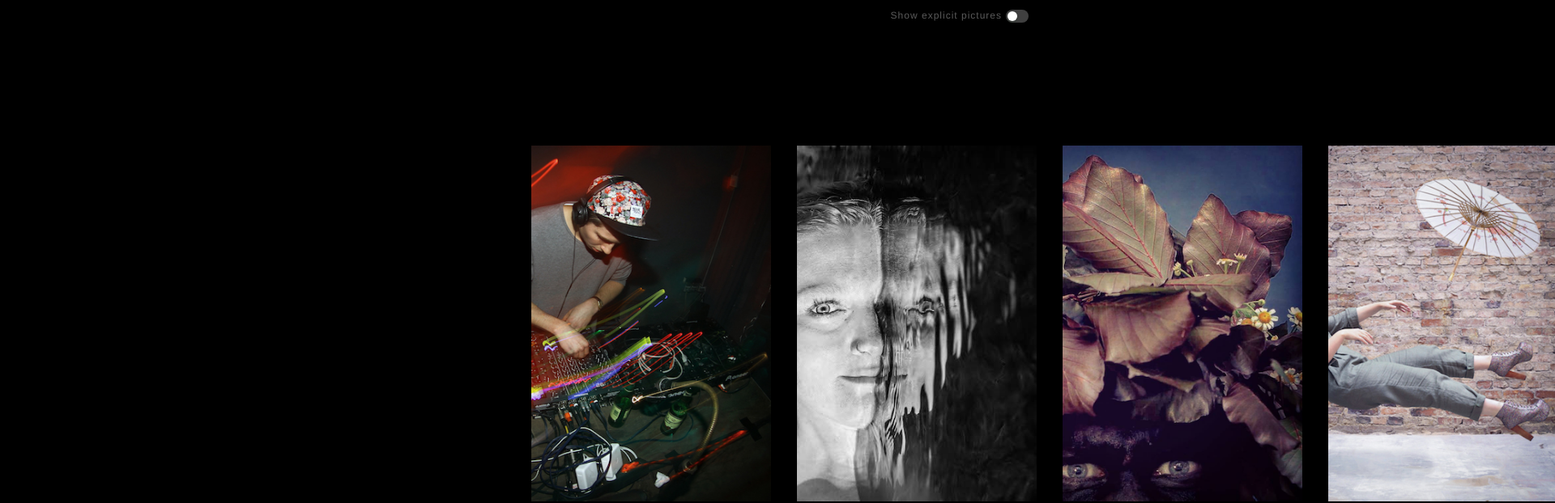
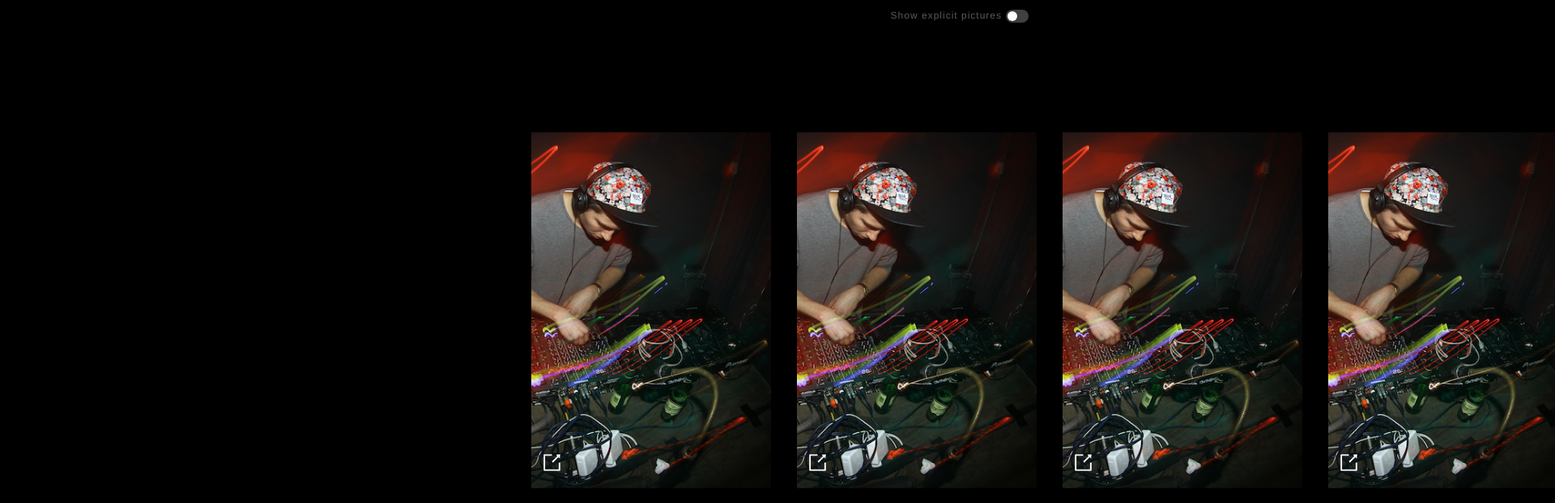
Before and after one commit to vanStaen/lekreuzbergois.com, a React app: page / in a window 1280 px wide. Shown: the top 622 px of the page at 81% size, 1920 px wide, since content can reach past the window. Built offline with nearby package versions, Linux system fonts and the light colour scheme.

Commit message:
picture store WIP

```diff
--- a/src/pages/Main.jsx
+++ b/src/pages/Main.jsx
@@ -1,8 +1,10 @@
 import React, { useEffect, useRef, useState } from "react";
 import { observer } from "mobx-react-lite";
+import { ExportOutlined } from '@ant-design/icons';
 
 import { ShowSensibleSlider } from "../components/ShowSensibleSlider/ShowSensibleSlider";
 import { pageStore } from "../store/pageStore";
+import { pictureStore } from "../store/pictureStore";
 
 import arne from "../img/thumbs/arne.jpg";
 import aarhus from "../img/thumbs/aarhus.jpg";
@@ -85,30 +87,36 @@ export const Main = observer(() => {
     };
   }, [handleOnScroll]);
 
-  const handleMouseOver = (desc) => {
-    setImageDesc(desc);
+  const handleMouseOver = (desc, year) => {
+    const formatedDesc = <>{desc}<span className="imageDescriptionSepqarator"> - </span>{year}</>
+    setImageDesc(formatedDesc);
   }
 
   const handleMouseLeave = () => {
     setImageDesc(null)
   }
 
+  const picturesFormatted = pictureStore.pictures.map((picture) => {
+    return (
+      <div className="imageContainer">
+        <img
+          className={`image ${!pageStore.showSensiblePictures && picture.explicit && "imageSensible"}`}
+          src={arne}
+          draggable="false"
+          onMouseOver={() => handleMouseOver(picture.desc, picture.year)}
+          onMouseLeave={handleMouseLeave}
+        />
+        <ExportOutlined className="imageExpand" />
+      </div>
+    )
+  });
+
   return (
     <>
       <ShowSensibleSlider />
       <div className="image-container" id="image-container">
         <div id="image-track">
-          <img className="image" src={arne} draggable="false" onMouseOver={() => handleMouseOver('Klahs - 2014')} onMouseLeave={handleMouseLeave} />
-          <img className="image" src={see} draggable="false" onMouseOver={() => handleMouseOver('LustSee - 2019')} onMouseLeave={handleMouseLeave} />
-          <img className="image" src={hords} draggable="false" onMouseOver={() => handleMouseOver('HouseOfRedDoors - 2015')} onMouseLeave={handleMouseLeave} />
-          <img className="image" src={float} draggable="false" onMouseOver={() => handleMouseOver('MiraLykke - 2018')} onMouseLeave={handleMouseLeave} />
-          <img className="image" src={waet} draggable="false" onMouseOver={() => handleMouseOver('WeAreEnfantTerrible - 2009')} onMouseLeave={handleMouseLeave} />
-          <img className="image" src={halloween} draggable="false" onMouseOver={() => handleMouseOver('Halloween - 2018')} onMouseLeave={handleMouseLeave} />
-          <img className="image" src={skirt} draggable="false" onMouseOver={() => handleMouseOver('Autoportrait - 2020')} onMouseLeave={handleMouseLeave} />
-          <img className="image" src={feel} draggable="false" onMouseOver={() => handleMouseOver('FeetFestival - 2019')} onMouseLeave={handleMouseLeave} />
-          <img className={`image ${!pageStore.showSensiblePictures && "imageSensible"}`} src={dark} draggable="false" onMouseOver={() => handleMouseOver('Dark Editorial - 2023')} onMouseLeave={handleMouseLeave} />
-          <img className="image" src={aarhus} draggable="false" onMouseOver={() => handleMouseOver('Aarhus - 2021')} onMouseLeave={handleMouseLeave} />
-          <img className="image" src={mirror} draggable="false" onMouseOver={() => handleMouseOver('Mirror - 2022')} onMouseLeave={handleMouseLeave} />
+          {picturesFormatted}
         </div>
       </div>
       {imageDesc && <div className="imageDescription">{imageDesc}</div>}
--- a/src/pages/Main.less
+++ b/src/pages/Main.less
@@ -7,6 +7,12 @@
     top: 50%;
     transform: translate(0%, -50%);
     user-select: none; /* -- Prevent image highlighting -- */
+    .imageContainer {
+      .imageExpand {
+        position: relative;
+        bottom: 50px;
+        left: 30px;
+      }
       .image {
         width: 37vmin;
         height: 55vmin;
@@ -25,6 +31,7 @@
       }
     }
   }
+}
 
 .imageDescription {
   width: 100vw;
@@ -35,4 +42,7 @@
   font-size: 13px;
   font-weight: 300;
   letter-spacing: 5px;
+  .imageDescriptionSepqarator {
+    opacity: .3;
   }
+}
--- /dev/null
+++ b/src/store/pictureStore.js
@@ -0,0 +1,82 @@
+import { makeObservable, observable, action } from "mobx";
+
+export class PictureStore {
+
+  pictures = [
+    {
+      name: 'arne',
+      desc: 'Klahs',
+      year: 2014,
+      explicit: false,
+    },
+    {
+      name: 'see',
+      desc: 'LustSee',
+      year: 2019,
+      explicit: false,
+    },
+    {
+      name: 'hords',
+      desc: 'HouseOfRedDoors',
+      year: 2015,
+      explicit: false,
+    },
+    {
+      name: 'float',
+      desc: 'MiraLykke',
+      year: 2018,
+      explicit: false,
+    },
+    {
+      name: 'waet',
+      desc: 'WeAreEnfantTerrible',
+      year: 2009,
+      explicit: false,
+    },
+    {
+      name: 'halloween',
+      desc: 'Halloween',
+      year: 2018,
+      explicit: false,
+    },
+    {
+      name: 'skirt',
+      desc: 'Autoportrait',
+      year: 2020,
+      explicit: false,
+    },
+    {
+      name: 'feel',
+      desc: 'FeetFestival',
+      year: 2019,
+      explicit: false,
+    },
+    {
+      name: 'dark',
+      desc: 'DarkEditorial',
+      year: 2023,
+      explicit: true,
+    },
+    {
+      name: 'aarhus',
+      desc: 'Aarhus',
+      year: 2021,
+      explicit: false,
+    },
+    {
+      name: 'mirror',
+      desc: 'Mirror',
+      year: 2022,
+      explicit: false,
+    },
+  ];
+
+  constructor() {
+    makeObservable(this, {
+      pictures: observable,
+    });
+  }
+
+}
+
+export const pictureStore = new PictureStore();
```
Lines whose indentation alone changed are shown as unchanged.
